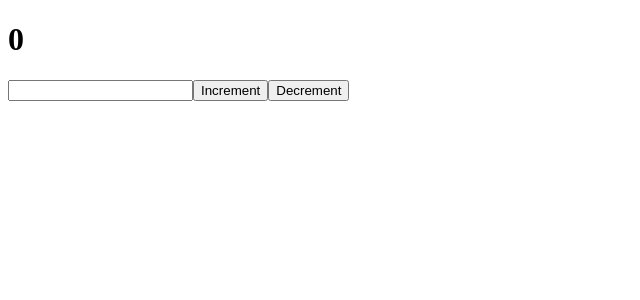
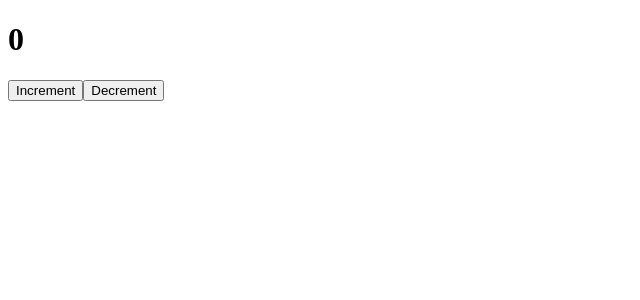
Before and after one commit to Alexander-Gladkikh/react_project, a React (Create React App) app: page / in a window 1280 px wide. Shown: the top 300 px of the page, without its empty margins (0-640 px from the left). Built offline with nearby package versions, Linux system fonts and the light colour scheme.

Commit message:
create functional component

```diff
--- a/src/App.js
+++ b/src/App.js
@@ -1,32 +1,13 @@
 import React, {useState} from 'react'
+import Counter from "./components/Counter";
 
 
 
 function App() {
 
-    const [count, setCount] = useState(0)
-    const [value, setValue] = useState('')
-
-    function increment() {
-        setCount(count + 1)
-    }
-    function decrement() {
-        setCount(count - 1)
-    }
-
-
   return (
     <div className="App">
-        <h1>{count}</h1>
-        <h1>{value}</h1>
-        <input
-            type="text"
-            value={value}
-            onChange={event => setValue(event.target.value)}
-        />
-        <button onClick={increment}>Increment</button>
-        <button onClick={decrement}>Decrement</button>
-
+        <Counter/>
     </div>
   );
 }
--- /dev/null
+++ b/src/components/Counter.jsx
@@ -0,0 +1,23 @@
+import React, {useState} from 'react';
+
+
+const Counter = () => {
+    const [count, setCount] = useState(0)
+
+    function increment() {
+        setCount(count + 1)
+    }
+    function decrement() {
+        setCount(count - 1)
+    }
+
+    return (
+        <div>
+            <h1>{count}</h1>
+            <button onClick={increment}>Increment</button>
+            <button onClick={decrement}>Decrement</button>
+        </div>
+    );
+};
+
+export default Counter;
```
